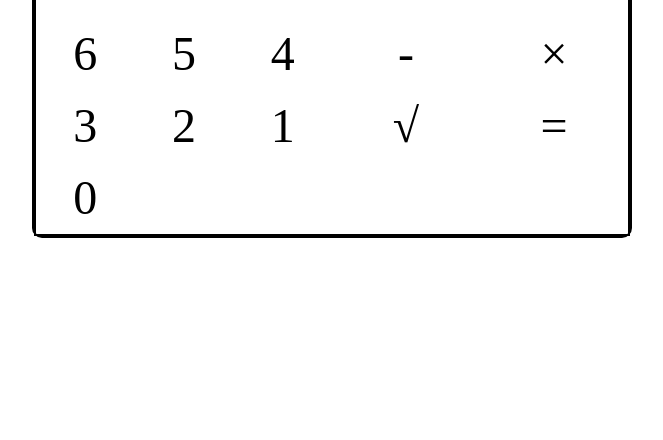
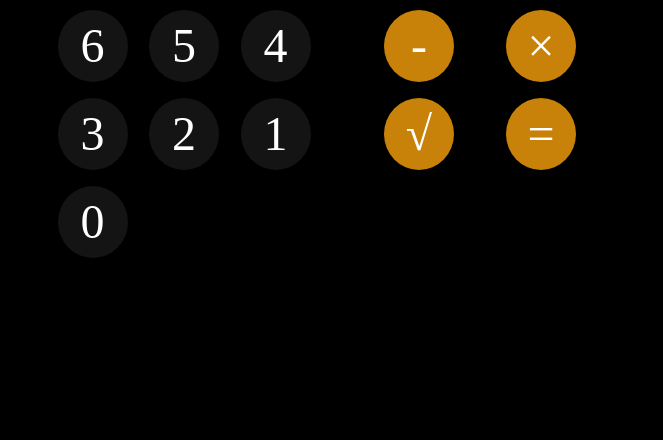
Before and after one commit to Adriano-Dos-Santos/Calculator, a plain HTML site: page index.html in a window 1280 px wide. Shown: the part 360-800 px from the top of the page, without its empty margins (308-971 px from the left). Drawn offline with Linux system fonts and the light colour scheme.

Commit message:
main visual refined

```diff
--- a/index.html
+++ b/index.html
@@ -1,4 +1,4 @@
-<!DOCTYPE html>
+<!doctype html>
 <html>
   <head>
     <meta http-equiv="content-type" content="text/html; charset=utf-8" />
@@ -12,7 +12,7 @@
           <p class="result" id="result">00000000</p>
         </div>
       </section>
-                <div class="buttonsContainer">
+      <section class="buttonsContainer">
         <div class="numbers">
           <div class="button">9</div>
           <div class="button">8</div>
@@ -33,7 +33,7 @@
           <div class="button">√</div>
           <div class="button">=</div>
         </div>
-                </div>
+      </section>
     </main>
   </body>
 </html>
--- a/styles.css
+++ b/styles.css
@@ -13,8 +13,8 @@
 }
 
 /* Remove list styles on ul, ol elements with a list role, which suggests default styling will be removed */
-ul[role='list'],
-ol[role='list'] {
+ul[role="list"],
+ol[role="list"] {
   list-style: none;
 }
 
@@ -76,6 +76,8 @@ body {
   display: flex;
   justify-content: center;
   align-items: center;
+  background-color: black;
+  color: white;
 }
 
 main {
@@ -91,6 +93,7 @@ main {
   border: 2px solid black;
   flex-basis: 20%;
   font-size: 4rem;
+  padding-right: 3rem;
 }
 
 .buttonsContainer {
@@ -107,16 +110,32 @@ main {
 
 .numbers {
   display: grid;
-               grid-template-columns: 1fr 1fr 1fr;
+  grid-template-columns: 70px 70px 70px;
   flex-basis: 50%;
+  justify-content: space-evenly;
 
+}
+
+.numbers > .button {
+  background-color: rgb(20, 20, 20);
+  border-radius: 50%;
+  margin: 0.5rem 0 0.5rem 0;
 }
 
 .operators {
   display: grid;
-    grid-template-columns: 1fr 1fr ;
+  grid-template-columns: 70px 70px;
   flex-basis: 50%;
+  justify-content: space-evenly;
+
+
 }
+.operators > .button {
+  background-color: rgb(200, 130, 10);
+  border-radius: 50%;
+  margin: 0.5rem 0 0.5rem 0;
+}
+
 
 * {
 }
```
Lines whose indentation alone changed are shown as unchanged.
